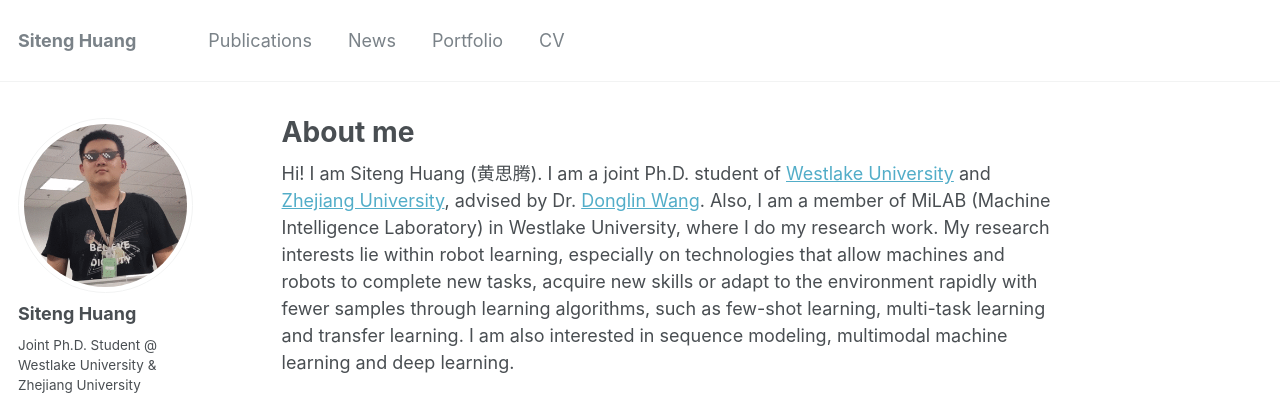
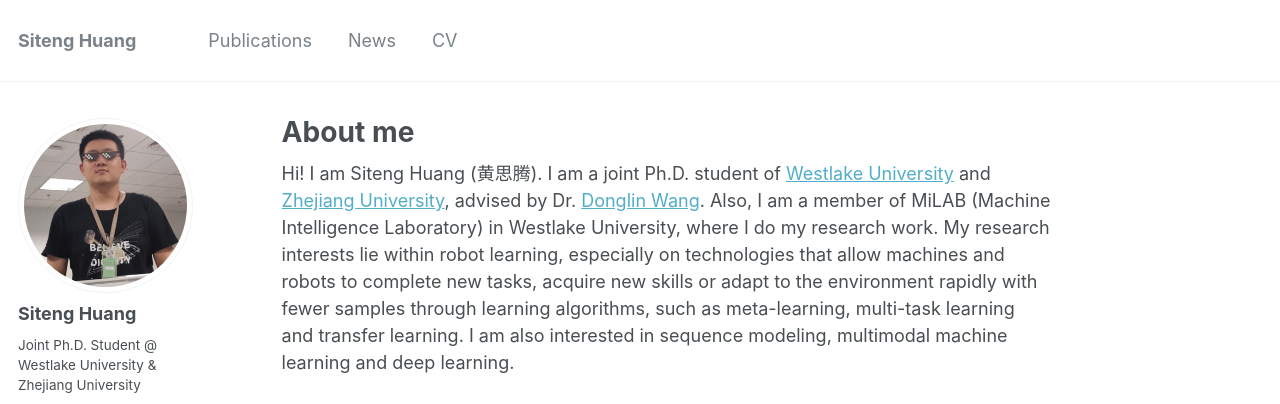
Before and after one commit to bighuang624/bighuang624.github.io, a Jekyll site: the page built from _pages/about.md, in a window 1280 px wide and 1147 px high. Shown: the top 404 px of the window. Built offline with Jekyll 4.4.1, drawn with Linux system fonts in a browser that asks for light colours; comment, search, counter and statistics services are not loaded.

Commit message:
update about

```diff
--- a/_data/navigation.yml
+++ b/_data/navigation.yml
@@ -12,8 +12,8 @@ main:
   # - title: "Teaching"
   #   url: /teaching/
 
-  - title: "Portfolio"
-    url: /portfolio/
+  # - title: "Portfolio"
+  #   url: /portfolio/
 
   - title: "CV"
     url: /cv/
--- a/_pages/about.md
+++ b/_pages/about.md
@@ -8,14 +8,14 @@ redirect_from:
   - /about.html
 ---
 
-Hi! I am Siteng Huang (黄思腾). I am a joint Ph.D. student of [Westlake University](https://www.westlake.edu.cn/) and [Zhejiang University](http://www.zju.edu.cn/), advised by Dr. [Donglin Wang](https://en.westlake.edu.cn/about/faculty/201912/t20191206_2513.shtml). Also, I am a member of MiLAB (Machine Intelligence Laboratory) in Westlake University, where I do my research work. My research interests lie within robot learning, especially on technologies that allow machines and robots to complete new tasks, acquire new skills or adapt to the environment rapidly with fewer samples through learning algorithms, such as few-shot learning, multi-task learning and transfer learning. I am also interested in sequence modeling, multimodal machine learning and deep learning.
+Hi! I am Siteng Huang (黄思腾). I am a joint Ph.D. student of [Westlake University](https://www.westlake.edu.cn/) and [Zhejiang University](http://www.zju.edu.cn/), advised by Dr. [Donglin Wang](https://en.westlake.edu.cn/about/faculty/201912/t20191206_2513.shtml). Also, I am a member of MiLAB (Machine Intelligence Laboratory) in Westlake University, where I do my research work. My research interests lie within robot learning, especially on technologies that allow machines and robots to complete new tasks, acquire new skills or adapt to the environment rapidly with fewer samples through learning algorithms, such as meta-learning, multi-task learning and transfer learning. I am also interested in sequence modeling, multimodal machine learning and deep learning.
 
 Before coming to Westlake University, I obtained my bachelor's degree of Engineering from [School of Computer Science](http://cs.whu.edu.cn/), [Wuhan University](https://www.whu.edu.cn/), majoring in Software Engineering.
 
 Always open to research interns (after my first year of Ph.D.) and cooperation opportunities. Feel free to reach out to me if you are interested. My email address is huangsiteng [at] westlake.edu.cn.
 {: .notice--info}
 
-Currently, we are looking for **research assistants and visiting students for MiLAB**. More information about requirements for research assistants [here](https://www.westlake.edu.cn/info/1301/3724.htm), and if you are still in school, being a visiting student is also welcome. Please send email to mi_lab [at] westlake.edu.cn with your CV if you are interested. Specially, if you are interested in my research direction and would like to be my collaborator after coming, please let us know it from the email.
+Currently, we are looking for **research assistants and visiting students for MiLAB**. More information about requirements for research assistants [here](https://www.westlake.edu.cn/info/1301/4434.htm), and if you are still in school, being a visiting student is also welcome. Please send email to mi_lab [at] westlake.edu.cn with your CV if you are interested. Specially, if you are interested in my research direction and would like to be my collaborator after coming, please let us know it from the email.
 {: .notice--warning}
 
 Publications
```
Also changed, not shown: _pages/cv.md (+2 -4 lines).
